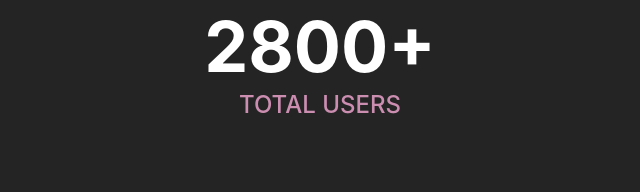
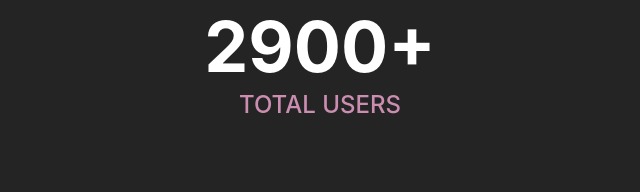
Before and after one commit to NicoV1337/NicoV1337.github.io, a plain HTML site: page index.html in a window 1280 px wide. Shown: the part 718-910 px from the top of the page, 320-960 px from the left. Drawn offline with nearby package versions, Linux system fonts and the light colour scheme.

Commit message:
Update index.html

```diff
--- a/index.html
+++ b/index.html
@@ -38,7 +38,7 @@
         <h1 class = "text" style="font-size: 70px; text-align: center;"><strong>20+</strong></h1>
         <h4 style="color: rgb(203,142,177);margin-top: -6px;text-align: center;">TOTAL SERVERS</h4>
 
-        <h1 class="text" style="font-size: 70px; text-align: center;"><strong>2800+</strong></h1>
+        <h1 class="text" style="font-size: 70px; text-align: center;"><strong>2900+</strong></h1>
         <h4 style="color: rgb(203,142,177);margin-top: -6px;margin-bottom:20px; text-align: center;">TOTAL USERS</h4>
        <div class='container py-5 my-5 text-center' id='main-section'>
          <div id="featureCards" class="mt-0">
```
